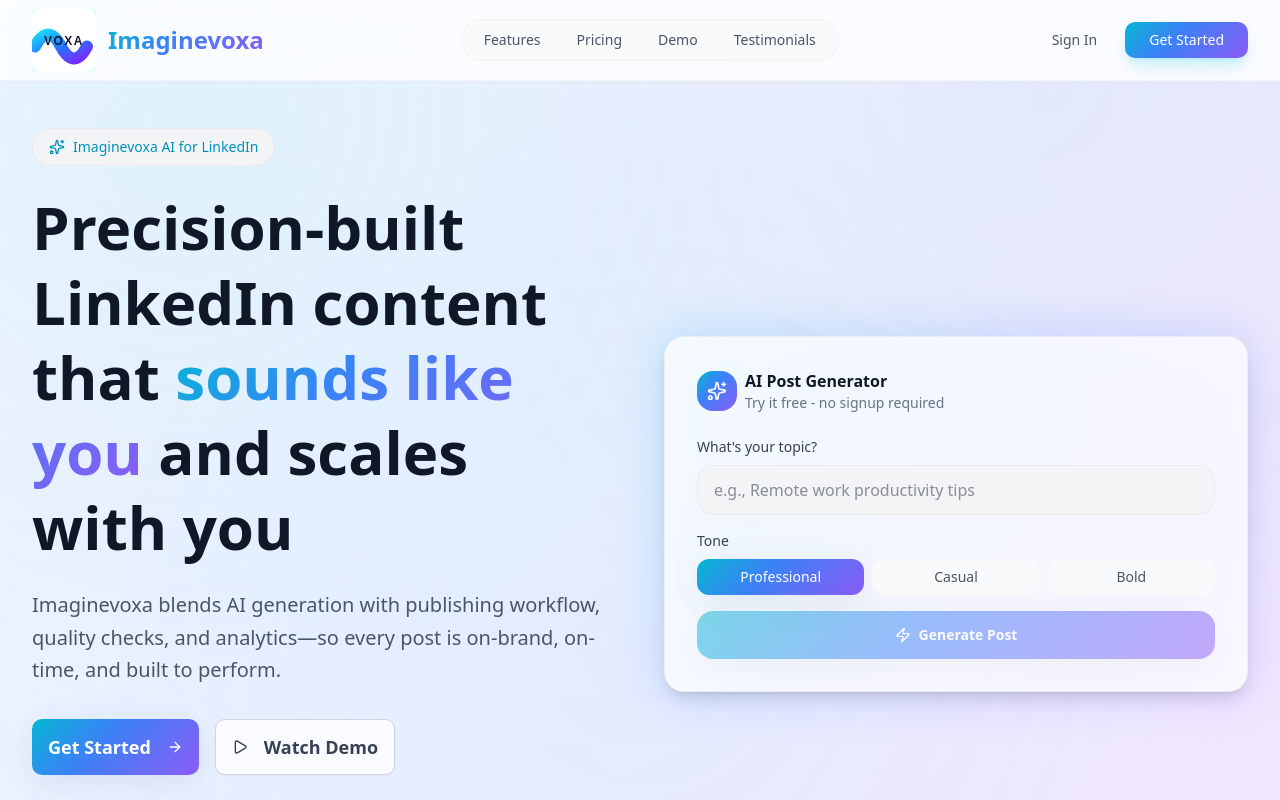
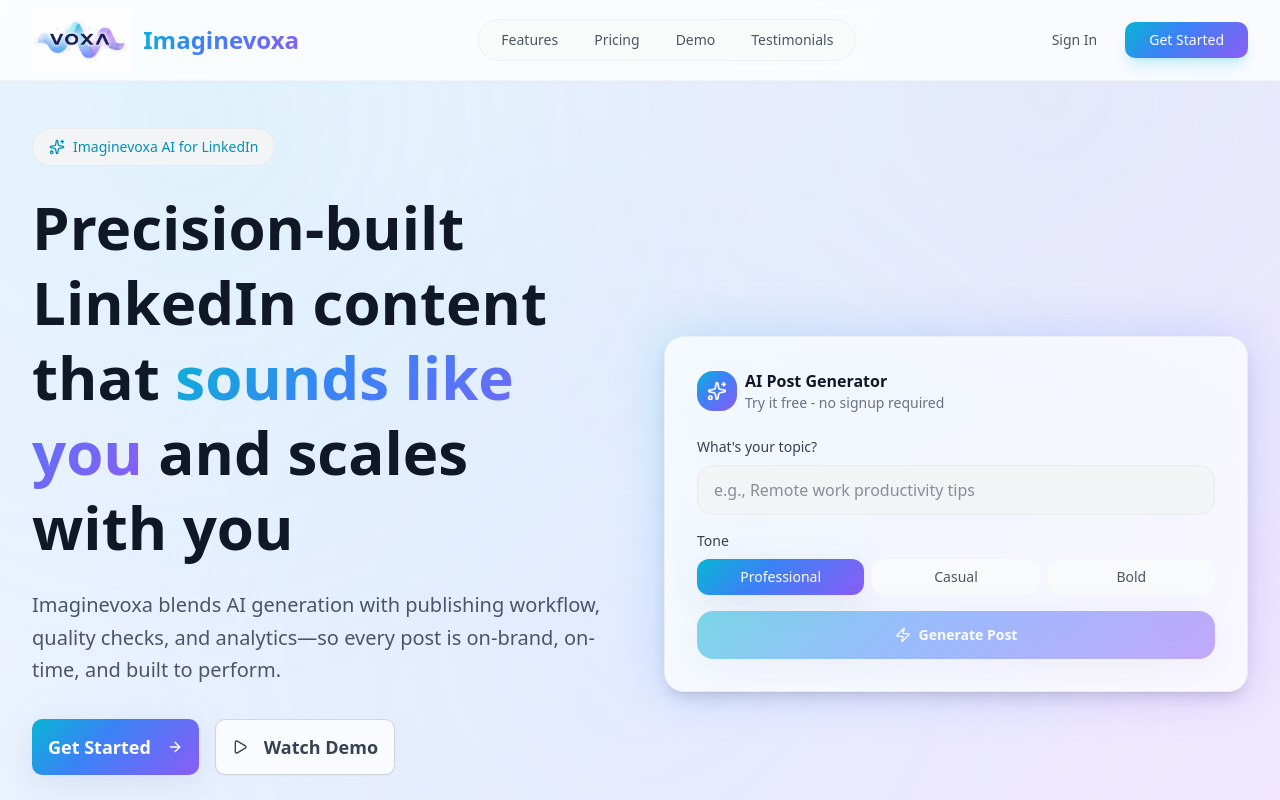
Before and after one commit to arvinrajani/imaginevoxa2.0, a Next.js app: page / in a window 1280 px wide. Shown: the top 800 px of the page. Built offline with nearby package versions, Linux system fonts and the light colour scheme; no server answers.

Commit message:
Replace logo with user's correct PNG file

```diff
--- a/components/brand/animated-logo.tsx
+++ b/components/brand/animated-logo.tsx
@@ -18,7 +18,7 @@ export function AnimatedLogo({ size = 'md', showText = false, className = '' }:
   };
 
   const s = sizes[size as keyof typeof sizes] || sizes.md;
-  const [logoSrc, setLogoSrc] = useState('/voxa-logo.svg');
+  const [logoSrc] = useState('/voxa-logo.png');
 
   return (
     <div className={`flex items-center gap-3 ${className}`}>
@@ -69,7 +69,7 @@ export function Logo({ size = 'md', showText = false, className = '' }: Animated
     <div className={`flex items-center gap-3 ${className}`}>
       <div className={`${s.logo} overflow-hidden bg-transparent`}>
         <img
-          src="/voxa-logo.svg"
+          src="/voxa-logo.png"
           alt="Voxa logo"
           className="h-full w-auto object-contain drop-shadow-[0_0_16px_rgba(34,211,238,0.3)]"
         />
```
